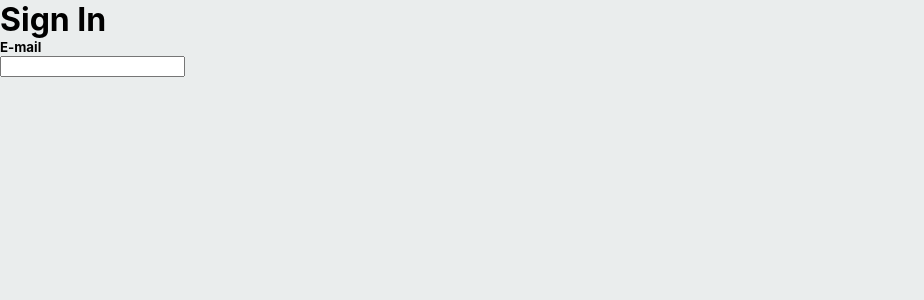
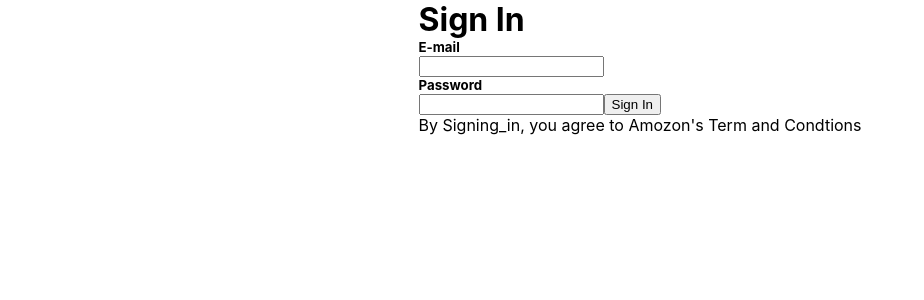
Before and after one commit to Oshan-sameera/amozon-clone-app, a React (Create React App) app: page /login in a window 1280 px wide. Shown: the top 300 px of the page, without its empty margins (0-924 px from the left). Built offline with nearby package versions, Linux system fonts and the light colour scheme.

Commit message:
created loging js

```diff
--- a/src/Login.css
+++ b/src/Login.css
@@ -0,0 +1,7 @@
+.login {
+  background-color: white;
+  height: 100vh;
+  display: flex;
+  flex-direction: column;
+  align-items: center;
+}
--- a/src/Login.js
+++ b/src/Login.js
@@ -1,5 +1,5 @@
 import React from "react";
-
+import "./Login.css";
 const Login = () => {
   return (
     <div className="login">
@@ -8,7 +8,13 @@
         <form>
           <h5>E-mail</h5>
           <input type="email" />
+          <h5>Password</h5>
+          <input type="password" />
+          <button type="submit" className="login__signInButton">
+            Sign In
+          </button>
         </form>
+        <p>By Signing_in, you agree to Amozon's Term and Condtions</p>
       </div>
     </div>
   );
```
